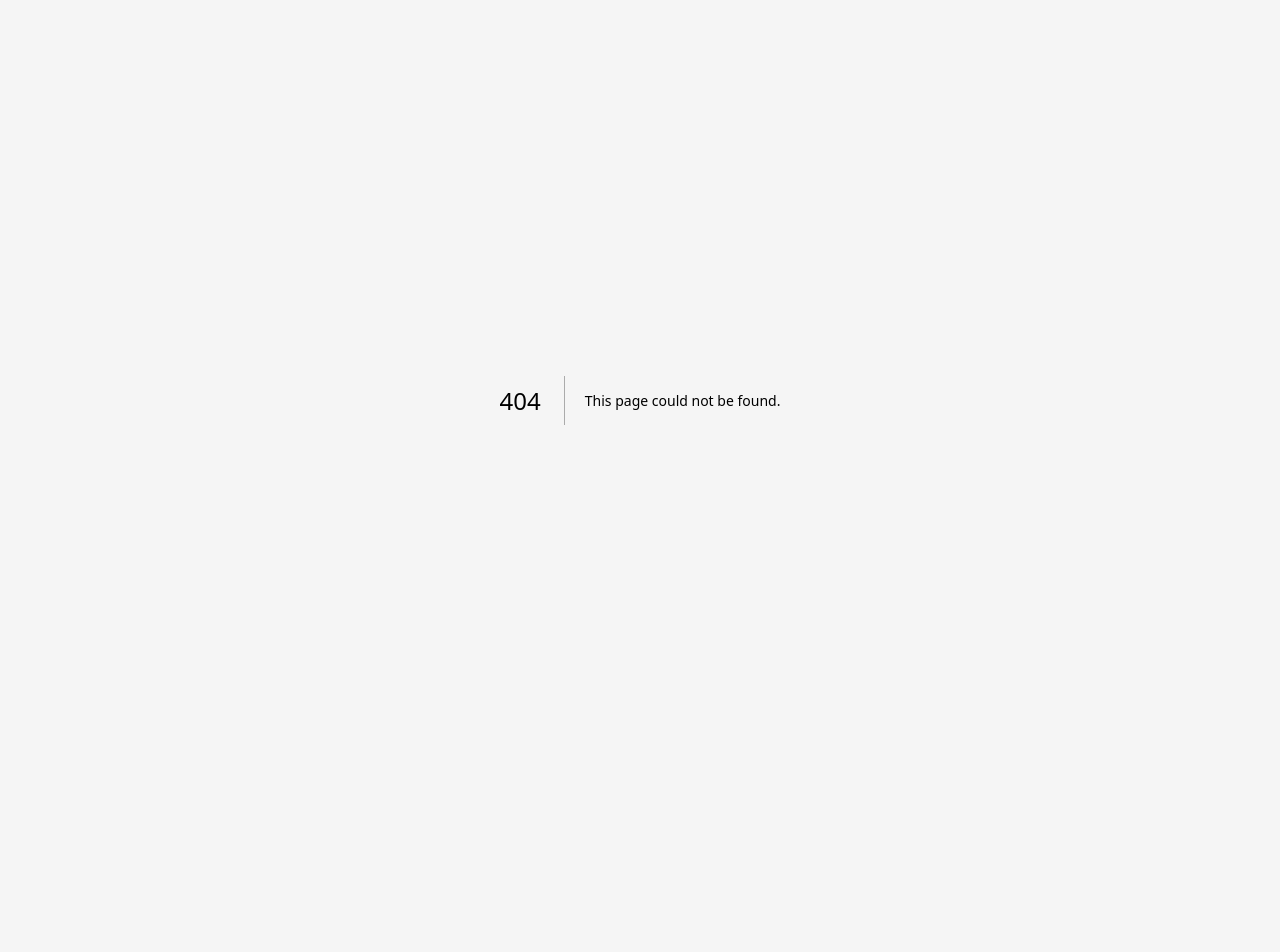
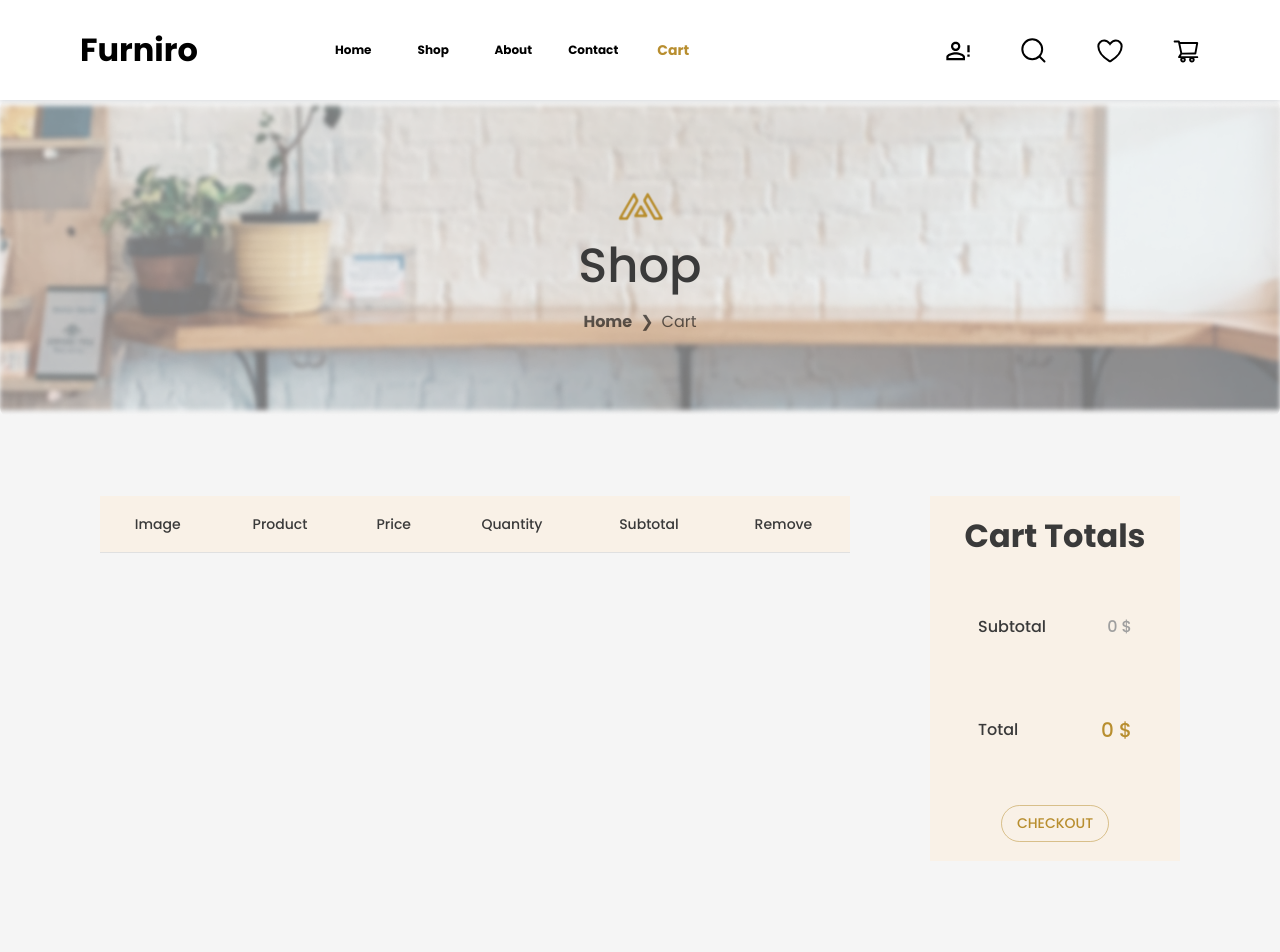
Before and after one commit to DucViet1021998/furniture, a Next.js app: page /cart in a window 1280 px wide. Before the commit this address had no page. Shown: the top 952 px of the page. Before the commit the page ends 800 px from the top, so only its background shows below. Built offline with nearby package versions, Linux system fonts and the light colour scheme; what @mui/material-nextjs would draw is missing.

Commit message:
Done cart page

```diff
--- /dev/null
+++ b/src/app/(home)/cart/page.tsx
@@ -0,0 +1,268 @@
+"use client";
+
+import { AppBreadCrumb } from "@/components/common";
+import { getDiscountedPrice } from "@/components/common/ShoppingCart";
+import { TrashIcon } from "@/components/icons";
+import { ServiceSection } from "@/components/sn-shop";
+import { cartActions, useAppDispatch, useAppSelector } from "@/redux-store";
+import { ICartItem } from "@/redux-store/cart.slice";
+import { FormatUtils } from "@/utils";
+import {
+  Box,
+  Button,
+  CardMedia,
+  Stack,
+  Table,
+  TableBody,
+  TableCell,
+  TableContainer,
+  TableHead,
+  TableRow,
+  Typography,
+} from "@mui/material";
+import { useMemo } from "react";
+import { shallowEqual } from "react-redux";
+
+const cartHeadLabel = [
+  "Image",
+  "Product",
+  "Price",
+  "Quantity",
+  "Subtotal",
+  "Remove",
+];
+
+const CartPage = () => {
+  const { cartItems } = useAppSelector(
+    (state) => state.cartReducer,
+    shallowEqual
+  );
+
+  const dispatch = useAppDispatch();
+
+  const subtotalItem = (cartItem: ICartItem) =>
+    getDiscountedPrice(cartItem.price, cartItem.salePercent) *
+    cartItem.quantity;
+
+  const handleRemoveCartItem = (cartItem: ICartItem) => {
+    dispatch(cartActions.removeCartItem(cartItem));
+  };
+
+  const subtotal = useMemo(() => {
+    return cartItems.reduce((total, item) => {
+      const discounted = getDiscountedPrice(item.price, item.salePercent);
+      return total + discounted * item.quantity;
+    }, 0);
+  }, [cartItems]);
+
+  return (
+    <>
+      <AppBreadCrumb />
+      <Stack
+        width={"100%"}
+        direction={"row"}
+        height={"525px"}
+        paddingX={"100px"}
+        paddingY={"80px"}
+      >
+        {/* Card List */}
+        <Box width={"75%"} height={"100%"} maxHeight={"100%"}>
+          <TableContainer sx={{ maxHeight: "100%" }}>
+            <Table stickyHeader aria-label="sticky table">
+              <TableHead>
+                <TableRow>
+                  {cartHeadLabel.map((label, index) => (
+                    <TableCell
+                      key={index}
+                      align="center"
+                      sx={{
+                        backgroundColor: "#F9F1E7",
+                      }}
+                    >
+                      {label}
+                    </TableCell>
+                  ))}
+                </TableRow>
+              </TableHead>
+              <TableBody>
+                {cartItems.map((item, index) => (
+                  <TableRow key={index}>
+                    <TableCell align="center">
+                      <Box
+                        sx={{
+                          height: 105,
+                          width: 105,
+                          overflow: "hidden",
+                          borderRadius: "10px",
+                          margin: "auto",
+                        }}
+                      >
+                        <CardMedia
+                          component="img"
+                          image={item.image}
+                          alt={item.name}
+                          sx={{
+                            objectFit: "cover",
+                            width: "100%",
+                            height: "100%",
+                          }}
+                        />
+                      </Box>
+                    </TableCell>
+                    <TableCell align="center">
+                      <Typography
+                        fontSize={"16px"}
+                        fontWeight={400}
+                        lineHeight={"100%"}
+                        color="#9F9F9F"
+                      >
+                        {item.name}
+                      </Typography>
+                    </TableCell>
+                    <TableCell align="center">
+                      <Typography
+                        fontSize={"16px"}
+                        fontWeight={400}
+                        lineHeight={"100%"}
+                        color="#9F9F9F"
+                      >
+                        {FormatUtils.formatNumber(item.price)} $
+                      </Typography>
+                    </TableCell>
+                    <TableCell align="center">
+                      <Typography
+                        display={"flex"}
+                        justifyContent={"center"}
+                        alignItems={"center"}
+                        border={1}
+                        borderRadius={"5px"}
+                        borderColor={"#9F9F9F"}
+                        width={"32px"}
+                        height={"32px"}
+                        margin={"auto"}
+                        fontSize={"16px"}
+                        fontWeight={400}
+                        lineHeight={"100%"}
+                      >
+                        {item.quantity}
+                      </Typography>
+                    </TableCell>
+                    <TableCell align="center">
+                      <Typography
+                        fontSize={"16px"}
+                        fontWeight={400}
+                        lineHeight={"100%"}
+                      >
+                        {FormatUtils.formatNumber(subtotalItem(item))} $
+                      </Typography>
+                    </TableCell>
+                    <TableCell align="center">
+                      <TrashIcon
+                        className="cursor-pointer"
+                        onClick={() => handleRemoveCartItem(item)}
+                        sx={{
+                          color: "#B88E2F",
+                          fontSize: 28,
+                        }}
+                      />
+                    </TableCell>
+                  </TableRow>
+                ))}
+              </TableBody>
+            </Table>
+          </TableContainer>
+        </Box>
+        {/* Cart total */}
+        <Stack
+          direction={"column"}
+          display={"flex"}
+          justifyContent={"space-between"}
+          sx={{ backgroundColor: "#F9F1E7" }}
+          marginLeft={10}
+          width={"25%"}
+        >
+          <Box
+            padding={3}
+            height={"100%"}
+            display={"flex"}
+            justifyContent={"space-between"}
+            flexDirection={"column"}
+          >
+            <Typography
+              height={"10%"}
+              alignItems={"center"}
+              fontSize={"32px"}
+              fontWeight={600}
+              lineHeight={"100%"}
+              margin={"auto"}
+            >
+              Cart Totals
+            </Typography>
+            <Box height={"80%"} padding={3}>
+              <Stack
+                height={"50%"}
+                direction={"row"}
+                display={"flex"}
+                justifyContent={"space-between"}
+                alignItems={"center"}
+              >
+                <Typography
+                  fontSize={"16px"}
+                  fontWeight={500}
+                  lineHeight={"100%"}
+                >
+                  Subtotal
+                </Typography>
+                <Typography
+                  fontSize={"16px"}
+                  fontWeight={500}
+                  lineHeight={"100%"}
+                  color="#9F9F9F"
+                >
+                  {FormatUtils.formatNumber(subtotal)} $
+                </Typography>
+              </Stack>
+              <Stack
+                direction={"row"}
+                display={"flex"}
+                justifyContent={"space-between"}
+                height={"50%"}
+                alignItems={"center"}
+              >
+                <Typography
+                  fontSize={"16px"}
+                  fontWeight={500}
+                  lineHeight={"100%"}
+                >
+                  Total
+                </Typography>
+                <Typography
+                  fontSize={"20px"}
+                  fontWeight={500}
+                  lineHeight={"100%"}
+                  color="primary.main"
+                >
+                  {FormatUtils.formatNumber(subtotal)} $
+                </Typography>
+              </Stack>
+            </Box>
+
+            <Stack margin={"auto"} height={"10%"}>
+              <Button
+                sx={{
+                  borderRadius: 99,
+                }}
+                variant="outlined"
+              >
+                Checkout
+              </Button>
+            </Stack>
+          </Box>
+        </Stack>
+      </Stack>
+      <ServiceSection />
+    </>
+  );
+};
+
+export default CartPage;
--- a/src/components/common/ShoppingCart/index.tsx
+++ b/src/components/common/ShoppingCart/index.tsx
@@ -1,6 +1,7 @@
 "use-client";
 
 import { CloseCartIcon } from "@/components/icons";
+import { CART_PAGE } from "@/const/path.const";
 import { cartActions, useAppDispatch, useAppSelector } from "@/redux-store";
 import { ICartItem } from "@/redux-store/cart.slice";
 import { FormatUtils } from "@/utils";
@@ -8,6 +9,7 @@ import { Button, Stack, Typography } from "@mui/material";
 import Box from "@mui/material/Box";
 import Divider from "@mui/material/Divider";
 import Drawer from "@mui/material/Drawer";
+import { useRouter } from "next/navigation";
 import { memo, useEffect, useMemo } from "react";
 import { shallowEqual } from "react-redux";
 import CartItemCard from "./CartItemCard";
@@ -46,6 +48,13 @@ const ShoppingCart = () => {
       return total + discounted * item.quantity;
     }, 0);
   }, [cartItems]);
+
+  const router = useRouter();
+
+  const handleNavigateToCartPage = () => {
+    dispatch(cartActions.isShowCart(false));
+    router.push(CART_PAGE);
+  };
 
   return (
     <div>
@@ -125,6 +134,7 @@ const ShoppingCart = () => {
             justifyContent={"space-between"}
           >
             <Button
+              onClick={handleNavigateToCartPage}
               variant="outlined"
               sx={{
                 borderRadius: 99,
--- /dev/null
+++ b/src/components/icons/TrashIcon.tsx
@@ -0,0 +1,20 @@
+import { IIconProps } from "@/models";
+import { SvgIcon } from "@mui/material";
+import { memo } from "react";
+
+const AccountIcon = ({ sx, ...otherProps }: IIconProps) => {
+  return (
+    <SvgIcon
+      viewBox="0 0 28 28"
+      sx={{ fontSize: "inherit", fill: "none", ...sx }}
+      {...otherProps}
+    >
+      <path
+        d="M20.625 4H17.125V1.8125C17.125 0.847266 16.3402 0.0625 15.375 0.0625H6.625C5.65977 0.0625 4.875 0.847266 4.875 1.8125V4H1.375C0.891016 4 0.5 4.39102 0.5 4.875V5.75C0.5 5.87031 0.598437 5.96875 0.71875 5.96875H2.37031L3.0457 20.2695C3.08945 21.202 3.86055 21.9375 4.79297 21.9375H17.207C18.1422 21.9375 18.9105 21.2047 18.9543 20.2695L19.6297 5.96875H21.2812C21.4016 5.96875 21.5 5.87031 21.5 5.75V4.875C21.5 4.39102 21.109 4 20.625 4ZM15.1562 4H6.84375V2.03125H15.1562V4Z"
+        fill="currentColor"
+      />
+    </SvgIcon>
+  );
+};
+
+export default memo(AccountIcon);
--- a/src/components/icons/index.ts
+++ b/src/components/icons/index.ts
@@ -16,6 +16,7 @@ import RemoveCartItemIcon from "./RemoveCartItemIcon";
 import SearchIcon from "./SearchIcon";
 import ShareIcon from "./ShareIcon";
 import SuccessIcon from "./SuccessIcon";
+import TrashIcon from "./TrashIcon";
 import ViewIcon from "./ViewIcon";
 import WarningNotifyIcon from "./WarningNotifyIcon";
 
@@ -38,6 +39,7 @@ export {
   SearchIcon,
   ShareIcon,
   SuccessIcon,
+  TrashIcon,
   ViewIcon,
   WarningNotifyIcon,
 };
--- a/src/const/app.const.ts
+++ b/src/const/app.const.ts
@@ -1,4 +1,10 @@
-import { ABOUT_PAGE, CONTACT_PAGE, HOME_PAGE, SHOP_PAGE } from "./path.const";
+import {
+  ABOUT_PAGE,
+  CART_PAGE,
+  CONTACT_PAGE,
+  HOME_PAGE,
+  SHOP_PAGE,
+} from "./path.const";
 
 export const routes = [
   {
@@ -16,6 +22,10 @@ export const routes = [
   {
     label: "Contact",
     path: CONTACT_PAGE,
+  },
+  {
+    label: "Cart",
+    path: CART_PAGE,
   },
 ];
 
--- a/src/const/path.const.ts
+++ b/src/const/path.const.ts
@@ -17,3 +17,6 @@ export const LOGOUT = "/logout";
 // setting
 export const SETTING = "/setting";
 export const PRODUCT_TYPE = `${SETTING}/product-type`;
+
+// cart
+export const CART_PAGE = "/cart";
--- a/src/layouts/MainLayout/Header/IconSection.tsx
+++ b/src/layouts/MainLayout/Header/IconSection.tsx
@@ -24,6 +24,8 @@ const IconSection = () => {
   useEffect(() => {
     if (cartItems.length) {
       setQuantity(getTotalQuantity(cartItems));
+    } else {
+      setQuantity(0);
     }
   }, [cartItems]);
 
```
